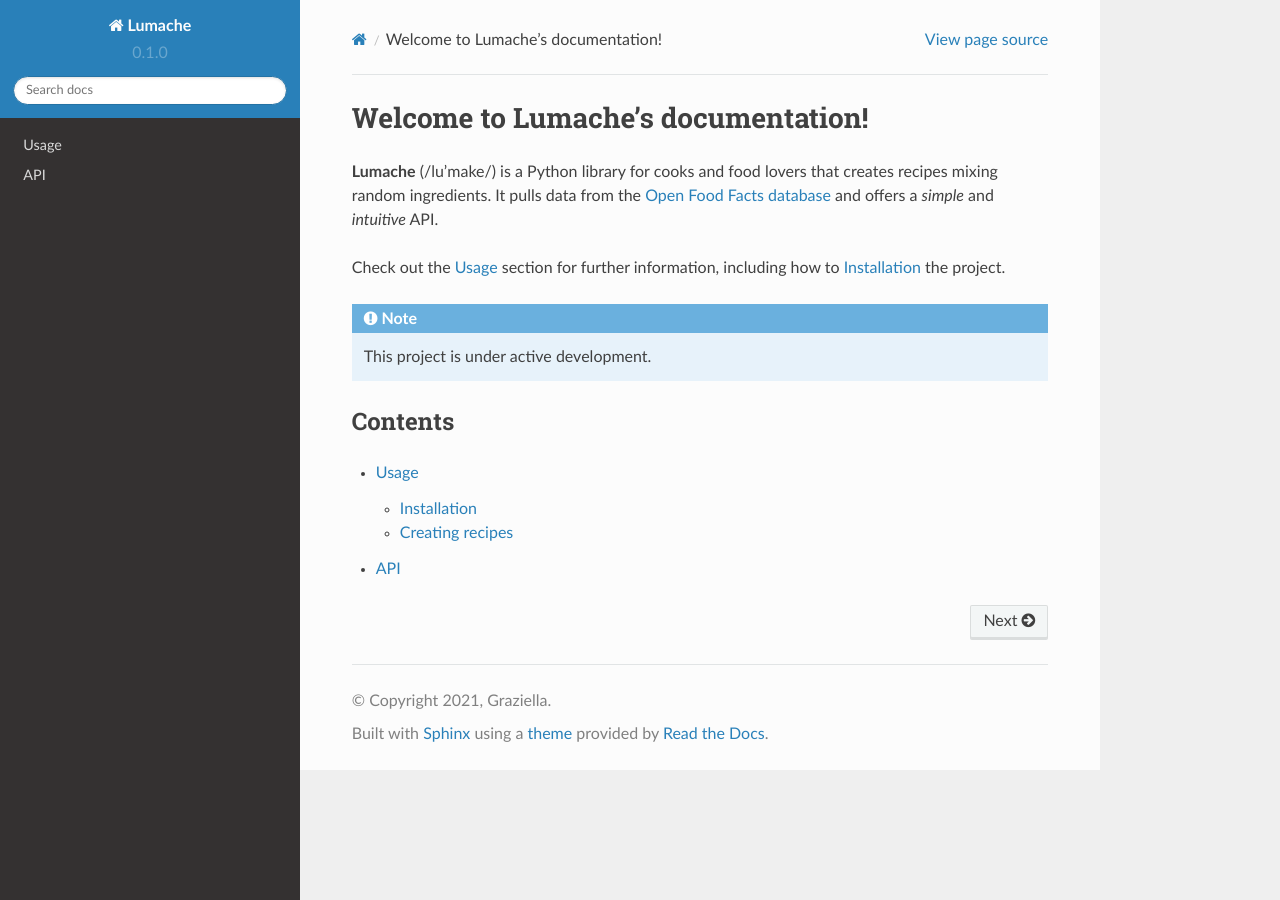
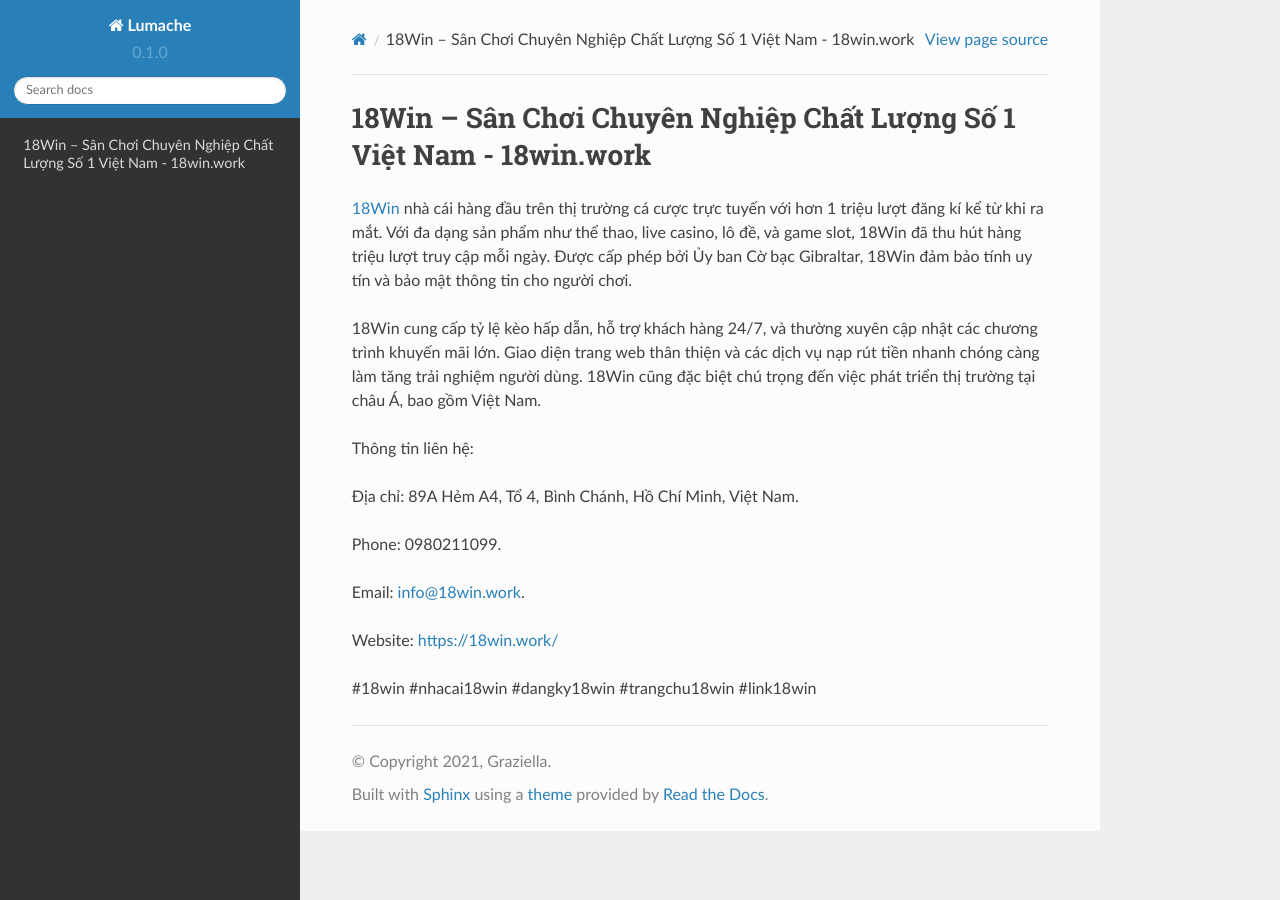
Before and after one commit to iaduphattai904809/18winwork, a Sphinx documentation site: the page built from docs/source/index.rst, in a window 1280 px wide. Built offline with Sphinx 7.4.7 and the Read the Docs theme 2.0.0, drawn with Linux system fonts in a browser that asks for light colours.

Commit message:
Update index.rst

```diff
--- a/docs/source/index.rst
+++ b/docs/source/index.rst
@@ -1,22 +1,18 @@
-Welcome to Lumache's documentation!
+18Win – Sân Chơi Chuyên Nghiệp Chất Lượng Số 1 Việt Nam - 18win.work
 ===================================
 
-**Lumache** (/lu'make/) is a Python library for cooks and food lovers
-that creates recipes mixing random ingredients.
-It pulls data from the `Open Food Facts database <https://world.openfoodfacts.org/>`_
-and offers a *simple* and *intuitive* API.
+`18Win <https://18win.work/>`_ nhà cái hàng đầu trên thị trường cá cược trực tuyến với hơn 1 triệu lượt đăng kí kể từ khi ra mắt. Với đa dạng sản phẩm như thể thao, live casino, lô đề, và game slot, 18Win đã thu hút hàng triệu lượt truy cập mỗi ngày. Được cấp phép bởi Ủy ban Cờ bạc Gibraltar, 18Win đảm bảo tính uy tín và bảo mật thông tin cho người chơi.
 
-Check out the :doc:`usage` section for further information, including
-how to :ref:`installation` the project.
+18Win cung cấp tỷ lệ kèo hấp dẫn, hỗ trợ khách hàng 24/7, và thường xuyên cập nhật các chương trình khuyến mãi lớn. Giao diện trang web thân thiện và các dịch vụ nạp rút tiền nhanh chóng càng làm tăng trải nghiệm người dùng. 18Win cũng đặc biệt chú trọng đến việc phát triển thị trường tại châu Á, bao gồm Việt Nam.
 
-.. note::
+Thông tin liên hệ:
 
-   This project is under active development.
+Địa chỉ: 89A Hẻm A4, Tổ 4, Bình Chánh, Hồ Chí Minh, Việt Nam.
 
-Contents
---------
+Phone: 0980211099.
 
-.. toctree::
+Email: info@18win.work.
 
-   usage
-   api
+Website: https://18win.work/
+
+#18win #nhacai18win #dangky18win #trangchu18win #link18win
```
